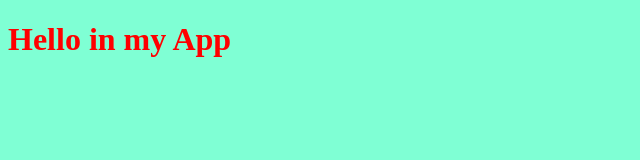
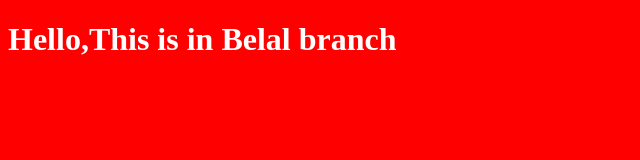
Before and after one commit to belal-99/myproject, a plain HTML site: page index.html in a window 1280 px wide. Shown: the whole page, without its empty margins (0-640 px from the left). Drawn offline with Linux system fonts and the light colour scheme.

Commit message:
changing style for title

```diff
--- a/index.html
+++ b/index.html
@@ -7,7 +7,7 @@
     <link rel="stylesheet" href="style.css">
 </head>
 <body>
-    <h1>Hello in my App</h1>
+    <h1>Hello,This is in Belal branch</h1>
     <script src="app.js"></script>
 </body>
 </html>
--- a/style.css
+++ b/style.css
@@ -1,6 +1,6 @@
 h1{
-    color: red;
+    color: white;
 }
 body{
-    background-color: aquamarine;
+    background-color: red;
 }
```
